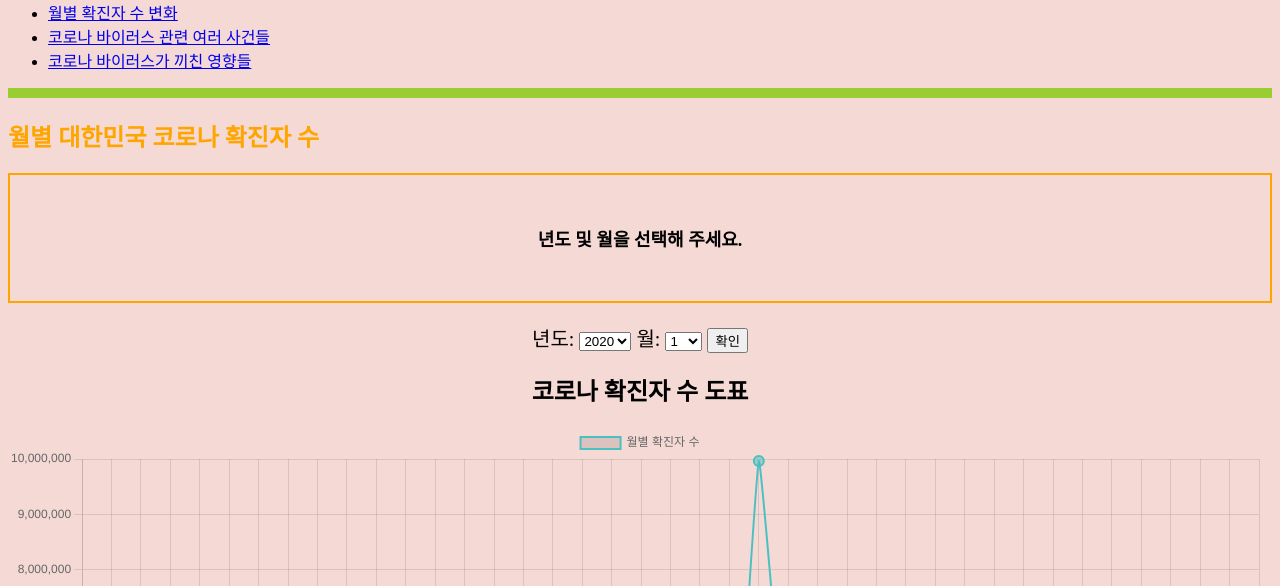
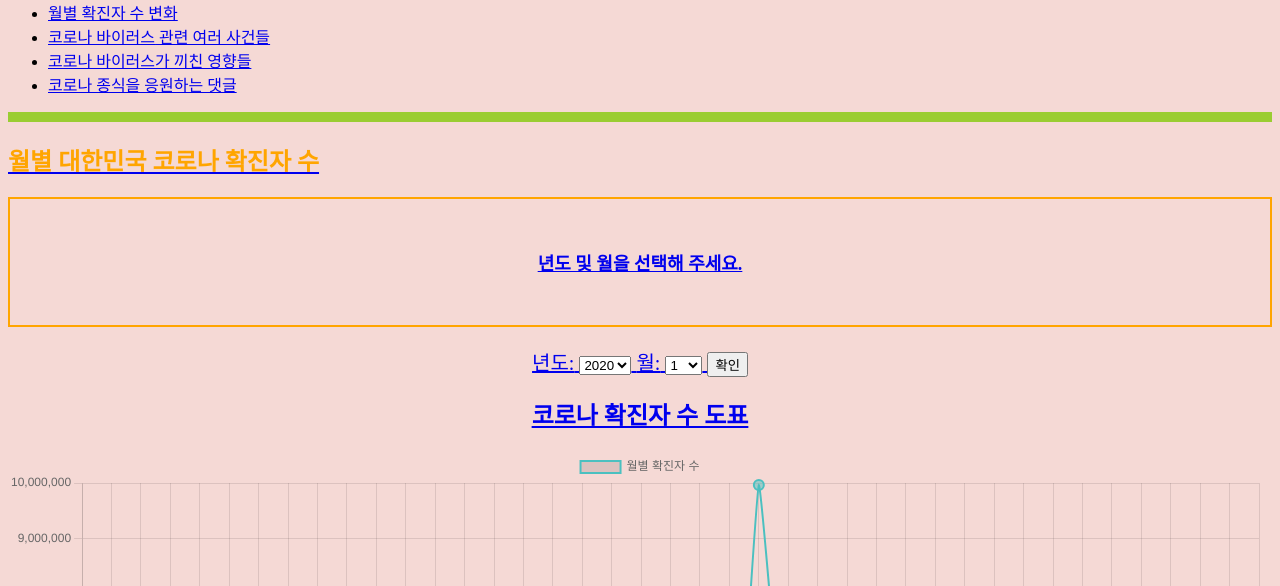
Before and after one commit to Yun-Jinwoo/webprogramming, a plain HTML site: page index.html in a window 1280 px wide. Shown: the part 214-800 px from the top of the page. Drawn offline with nearby package versions, Linux system fonts and the light colour scheme.

Commit message:
Update index.html

```diff
--- a/index.html
+++ b/index.html
@@ -149,6 +149,7 @@
             <li><a href="#number">월별 확진자 수 변화</a></li>
             <li><a href="#events"><span class="hover-zoom">코로나 바이러스</span> 관련 여러 사건들</a></li>
             <li><a href="#effects"><span class="hover-zoom">코로나 바이러스</span>가 끼친 영향들</a></li>
+            <li><a href="#comments">코로나 종식을 응원하는 댓글</li>
         </ul>
     </nav>
     <hr>
```
